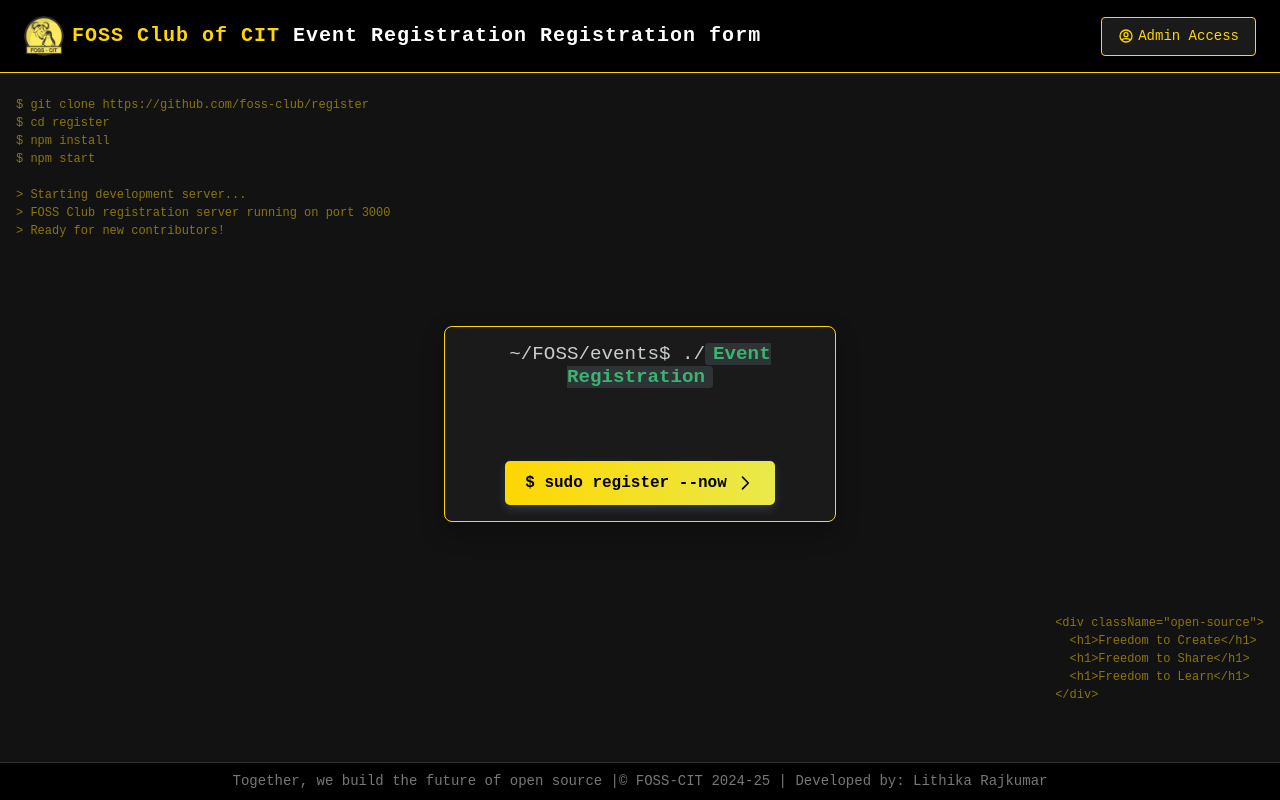
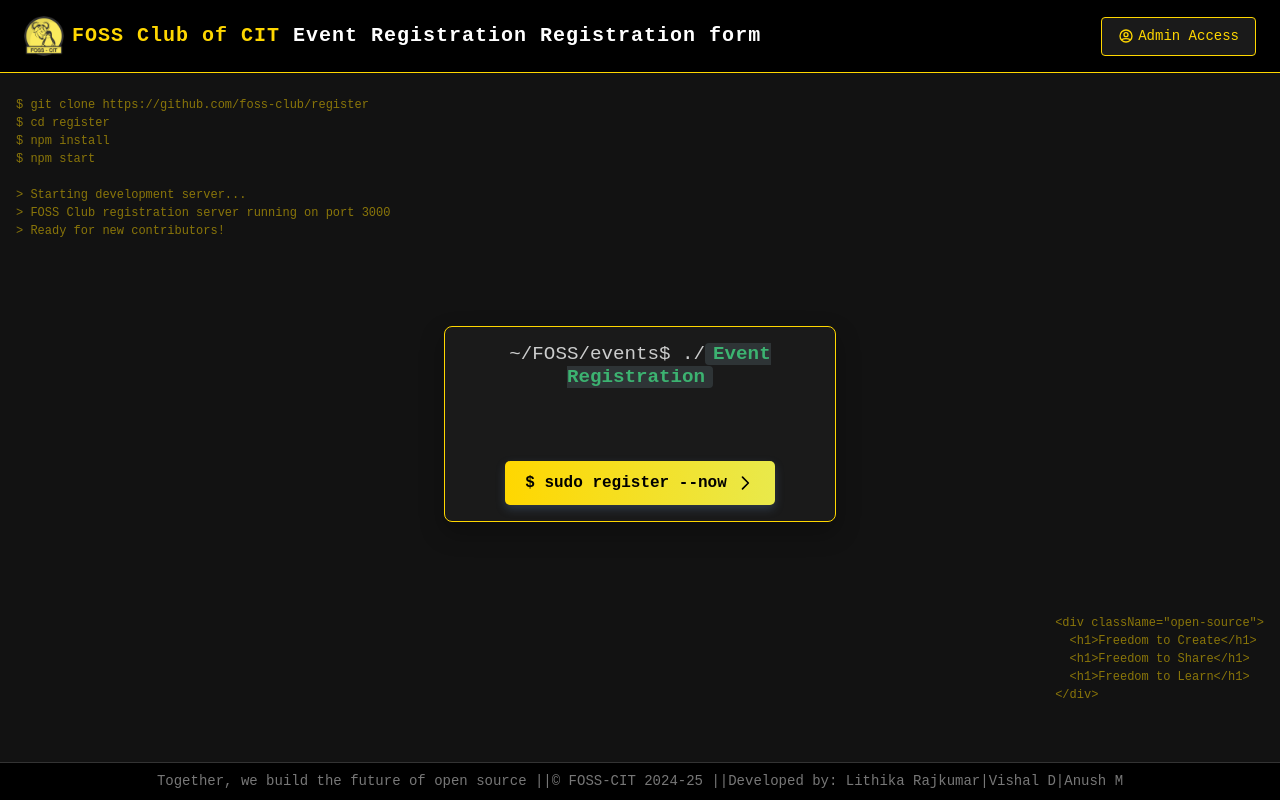
Before and after one commit to fosscit/FOSSignup, a React (Create React App) app: page / in a window 1280 px wide. Built offline with nearby package versions, Linux system fonts and the light colour scheme; no server answers.

Commit message:
Update MultiStepForm.js

```diff
--- a/src/components/MultiStepForm.js
+++ b/src/components/MultiStepForm.js
@@ -530,7 +530,7 @@ const handleAdminLogin = async (e) => {
 
       {/* Footer */}
       <div className="footer mt-auto py-2">
-        <p className="text-center mb-0 small">Together, we build the future of open source |© FOSS-CIT 2024-25 | Developed by: Lithika Rajkumar</p>
+        <p className="text-center mb-0 small">Together, we build the future of open source ||© FOSS-CIT 2024-25 ||Developed by: Lithika Rajkumar|Vishal D|Anush M</p>
       </div>
     </div>
   );
```
